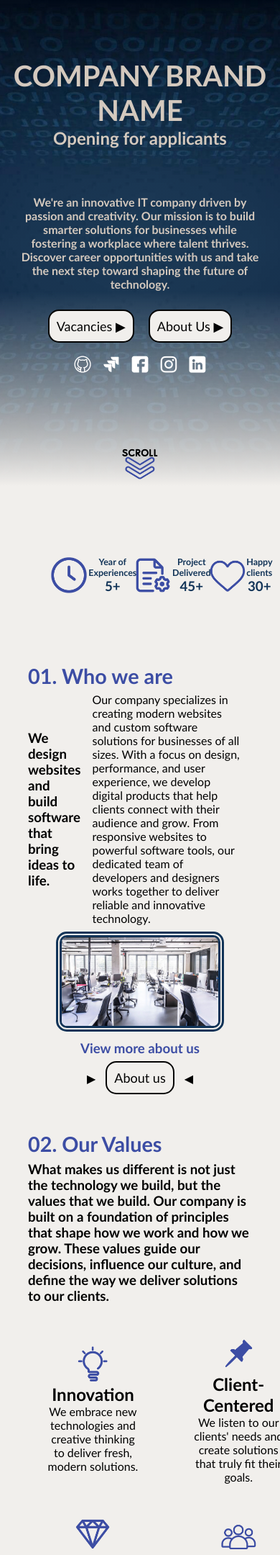
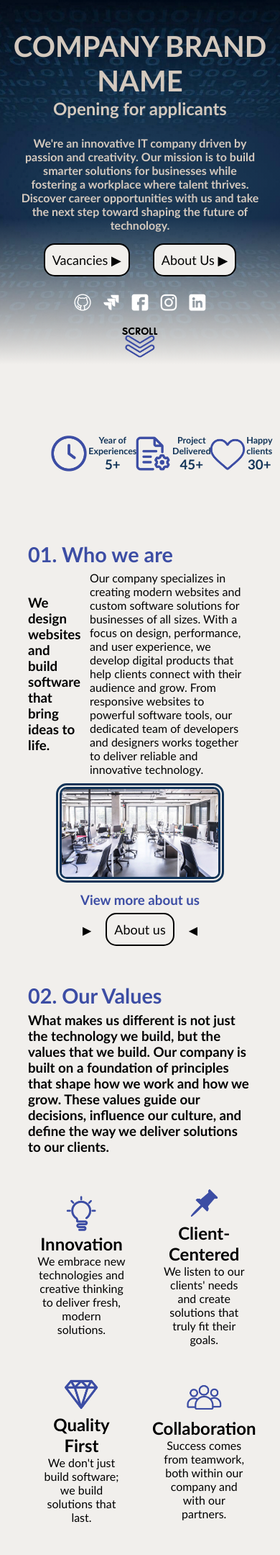
Before and after one commit to AnnNK137/project1, a PHP site: page /project1/index.html in a window 390 px wide. Shown: the part 88-2248 px from the top of the page at 72% size. Run offline with PHP 8.4, Linux system fonts and the light colour scheme.

Commit message:
fixed herosection responsiveness

```diff
--- a/styles/styles.css
+++ b/styles/styles.css
@@ -159,17 +159,12 @@ footer a:hover{
     font-size: clamp(1rem, 2vw, 1.25rem); /* scales with screen width for more responsive*/
 }
 
-.btn_list{
-    flex-wrap: wrap;
-    margin-top: 1rem;
-}
-
 .btn{ /* Basic design of <a> to look like a button */
     border: 2px solid var(--black);
     border-radius: 15px;
     background-color: var(--light-beige);
     padding: 10px;
-    margin: 10px;
+    margin: 1rem;
     font-size: 18px;
     text-decoration: none;
     color: var(--black);
@@ -190,7 +185,7 @@ footer a:hover{
 
 /* Index.html HERO SECTION */
 .hp_hero_section {
-    min-height: 80vh; /* almost full screen */
+    height: 80vh; /* almost full screen */
     background: linear-gradient(to bottom, rgba(0, 20, 121, 0.123) 60%, var(--light-beige) 100%),
         url("/styles/images/homepage_herosection_background.jpg") center/cover no-repeat;
     position: relative; /* anchor for scroll icon later */
@@ -302,8 +297,8 @@ footer a:hover{
 
 /* Index.html responsive*/
 @media (max-width: 768px) {
-    .hp_desc h2, p {
-        margin-inline: 1rem;
+    .hp_hero_section{
+        max-height: 60vh;
     }
     .hp_longer_desc{
         max-width: 70%;
@@ -321,12 +316,9 @@ footer a:hover{
     .hp_title {
         font-size: 1.8rem;
     }
-    .hp_stat_group , .hp_stat_icon{
+    .hp_stat_group{
         margin: auto;
         font-size: 78%;
-    }
-    .hp_values_icon {
-        font-size: 1.5rem;
     }
 }
 
```
